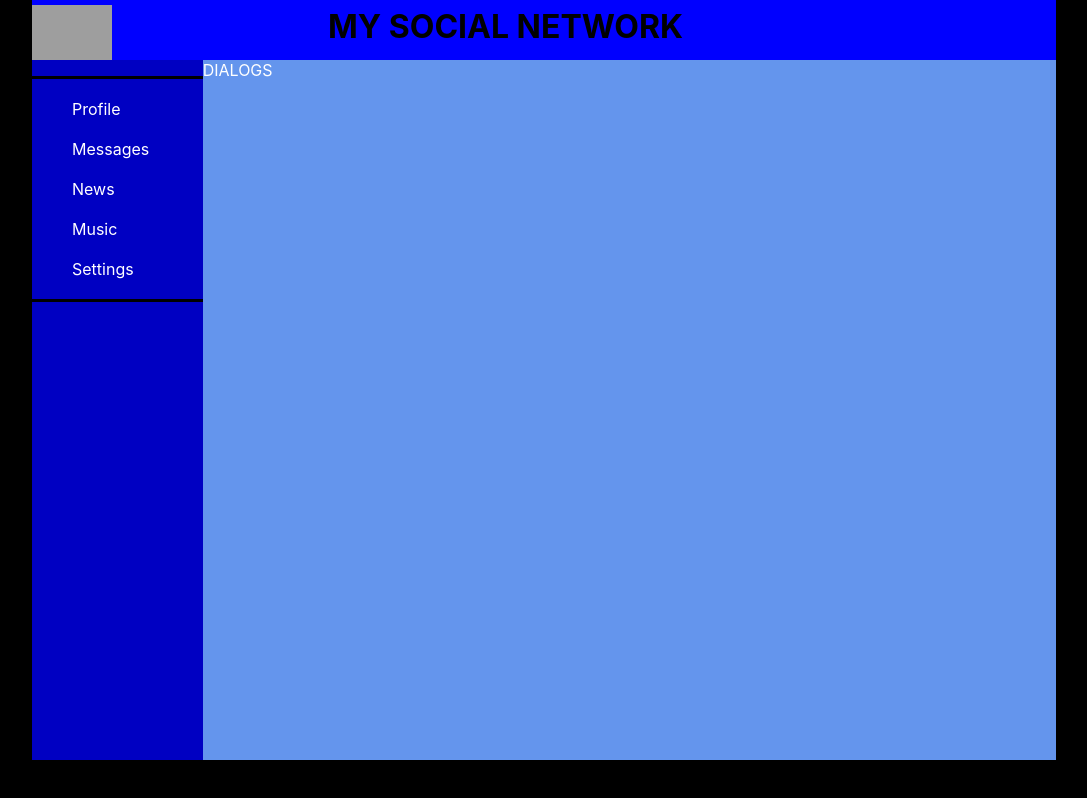
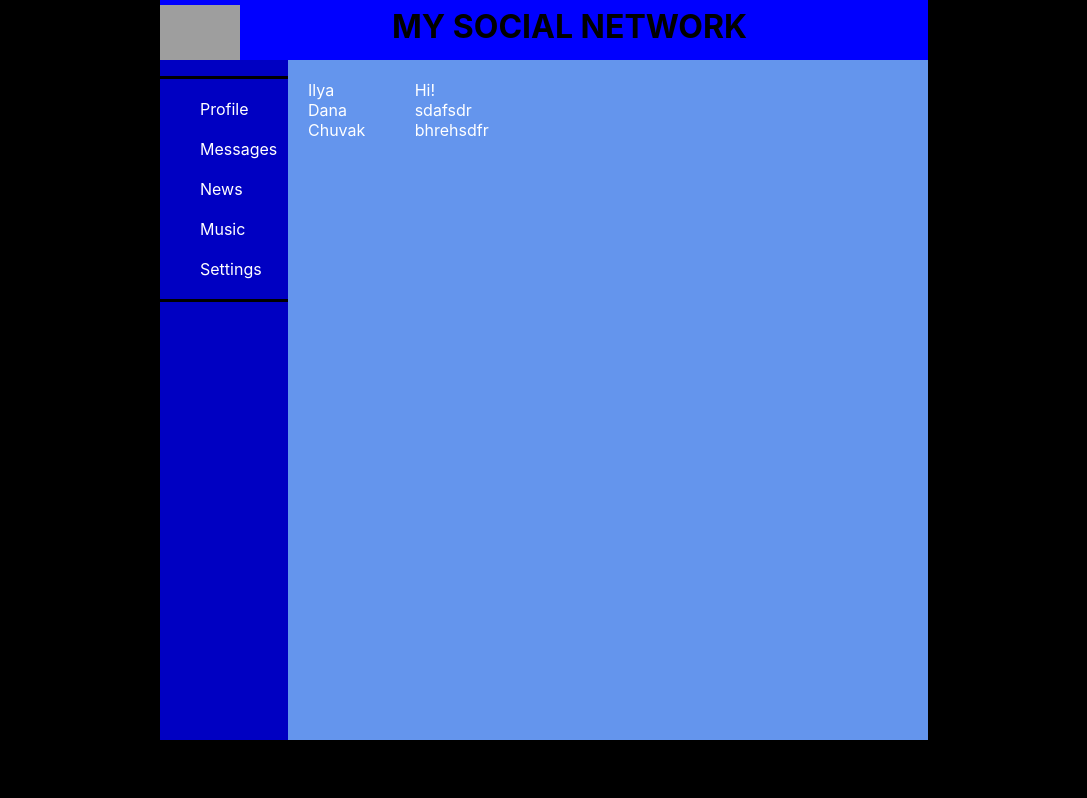
Before and after one commit to GHOSTofTIME0/1-st-react-project1, a React (Create React App) app: page /dialogs in a window 1280 px wide. Shown: the whole page, without its empty margins (96-1183 px from the left). Built offline with nearby package versions, Linux system fonts and the light colour scheme; grey boxes are pictures that could not be loaded.

Commit message:
cjsdfjsr

```diff
--- a/src/App.css
+++ b/src/App.css
@@ -6,7 +6,7 @@ body {
   min-height: 100vh;
   margin: 0 auto;
   display: grid;
-  width: 80%;
+  width: 60%;
   grid-template-areas:
     "h h"
     "n c";
--- a/src/App.js
+++ b/src/App.js
@@ -5,23 +5,25 @@ import Navbar from './componetns/NavBar/NavBar';
 import Profile from "./componetns/Profile/Profile";
 import Footer from "./componetns/Footer/Footer";
 import Dialogs from "./componetns/Dialogs/Dialogs";
+import News from './componetns/News/News';
 import { BrowserRouter, Routes, Route } from 'react-router-dom';
 
 const App = () => {
   return (
     <div className='app-wrapper'>
+      <BrowserRouter>
         <Header />
         <Navbar />
         {/* <Profile /> */}
         <div className='content'>
-        <BrowserRouter>
           <Routes>
-            <Route path="/Dialogs" Component={Dialogs} />
-            <Route path="/Profile" Component={Profile} />
+            <Route path="/dialogs/*" Component={Dialogs} />
+            <Route path="/profile" Component={Profile} />
+            <Route path="/news" Component={News} />
           </Routes>
-        </BrowserRouter>
         </div>
         <Footer />
+      </BrowserRouter>
     </div>)
 }
 
--- /dev/null
+++ b/src/componetns/Dialogs/DIalogItem/DialogItem.jsx
@@ -0,0 +1,11 @@
+import React from "react";
+import "./DialogItem.css";
+import { NavLink } from "react-router-dom";
+
+const DialogItem = (props) => {
+    return (
+        <div className="dialog"><NavLink to={"/dialogs/" + props.id}>{props.children}</NavLink></div >
+    )
+}
+
+export default DialogItem;
--- a/src/componetns/Dialogs/Dialogs.css
+++ b/src/componetns/Dialogs/Dialogs.css
@@ -1,3 +1,18 @@
 .dialogsBlock {
     color: white;
+    display: grid;
+    grid-template-columns: 2fr 10fr;
 }
+
+.dialogsItems {
+    padding: 20px;
+}
+
+.dialog a {
+    color: white;
+    text-decoration: none;
+}
+
+.messages {
+    padding: 20px;
+}
--- a/src/componetns/Dialogs/Dialogs.jsx
+++ b/src/componetns/Dialogs/Dialogs.jsx
@@ -1,10 +1,23 @@
 import React from "react";
 import "./Dialogs.css";
+import { NavLink } from "react-router-dom";
+import DialogItem from "./DIalogItem/DialogItem";
+import MessageItem from "./MessageItem/MessageItem";
 
 const Dialogs = (props) => {
     return (
         <div className="dialogsBlock">
-            DIALOGS
+            <div className="dialogsItems">
+
+                <DialogItem id="1">Ilya</DialogItem>
+                <DialogItem id="2">Dana</DialogItem>
+                <DialogItem id="3">Chuvak</DialogItem>
+            </div>
+            <div className="messages">
+                <MessageItem text="Hi!" />
+                <MessageItem text="sdafsdr" />
+                <MessageItem text="bhrehsdfr" />
+            </div>
         </div>
     )
 }
--- /dev/null
+++ b/src/componetns/Dialogs/MessageItem/MessageItem.jsx
@@ -0,0 +1,10 @@
+import React from "react";
+import "./MessageItem.css";
+
+const MessageItem = (props) => {
+    return (
+        <div className="message">{props.text}</div>
+    )
+}
+
+export default MessageItem;
--- a/src/componetns/NavBar/NavBar.jsx
+++ b/src/componetns/NavBar/NavBar.jsx
@@ -1,12 +1,13 @@
 import React from 'react';
 import "./NavBar.css";
+import { NavLink } from 'react-router-dom';
 
 const Navbar = () => {
     return <nav className='nav'>
         <ul>
-            <li><a href='/Profile'>Profile</a></li>
-            <li><a href='/Dialogs'>Messages</a></li>
-            <li><a href='#'>News</a></li>
+            <li><NavLink to='/profile'>Profile</NavLink></li>
+            <li><NavLink to='/dialogs'>Messages</NavLink></li>
+            <li><NavLink to='/news'>News</NavLink></li>
             <li><a href='#'>Music</a></li>
             <li><a href='#'>Settings</a></li>
         </ul>
--- /dev/null
+++ b/src/componetns/News/News.jsx
@@ -0,0 +1,10 @@
+import React from "react";
+import "./News.css";
+
+const News = () => {
+    return (
+        <div>News</div>
+    )
+}
+
+export default News;
```
Also changed, not shown: src/componetns/Dialogs/DIalogItem/DialogItem.css (added), src/componetns/Dialogs/MessageItem/MessageItem.css (added), src/componetns/News/News.css (added). Lines whose indentation alone changed are shown as unchanged.
